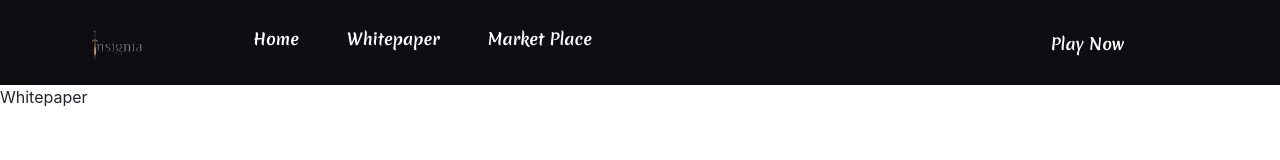
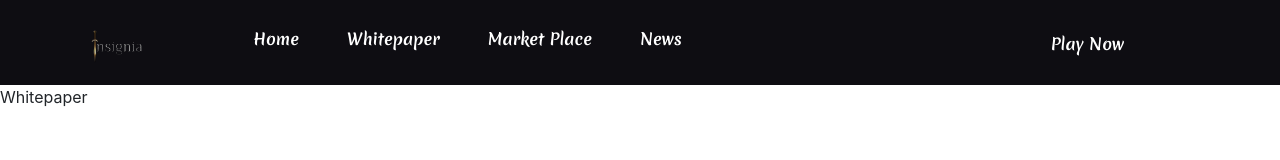
Before and after one commit to george-shammar/Insignia, a React (Create React App) app: page /Whitepaper in a window 1280 px wide. Shown: the top 160 px of the page. Built offline with nearby package versions, Linux system fonts and the light colour scheme.

Commit message:
Fix navbar

```diff
--- a/src/components/Nav.js
+++ b/src/components/Nav.js
@@ -12,13 +12,10 @@ function Nav() {
           <Link to="/" ><img alt="logo" src={logo} className="logo" /></Link>
         </div>
         <div className="d-flex align-items-center font-meridian flex2">
-          {/* <p> <Link to="/CreateItem" className="white">Create</Link></p>
-          <p> <Link to="/MarketPLace" className="px-4 white">Market Place</Link></p>
-          <p><Link to="/MyAssets" className="white">My Assets</Link></p>
-          <p><Link to="/Dashboard" className="px-4 white">Dashboard</Link></p> */}
           <p> <Link to="/" className="px-4 white">Home</Link></p>
           <p><Link to="/Whitepaper" className="px-4 white">Whitepaper</Link></p>
           <p> <Link to="/MarketPLace" className="px-4 white">Market Place</Link></p>
+          <p> <Link to="/News" className="px-4 white">News</Link></p>
 
         </div>
         <div className="flex1">
--- a/src/components/Routes.js
+++ b/src/components/Routes.js
@@ -4,6 +4,7 @@ import Whitepaper from './Whitepaper';
 import App from './App';
 import Marketplace from './Marketplace';
 import Home from './Home';
+import News from './News';
 
 
 const Routes = () => (
@@ -14,6 +15,7 @@ const Routes = () => (
         <Route exact path="/" component={App} />
         <Route exact path="/Whitepaper" component={Whitepaper} />
         <Route exact path="/MarketPLace" component={Marketplace} />
+        <Route exact path="/News" component={News} />
       </Switch>
     </div>
   </BrowserRouter>
```
